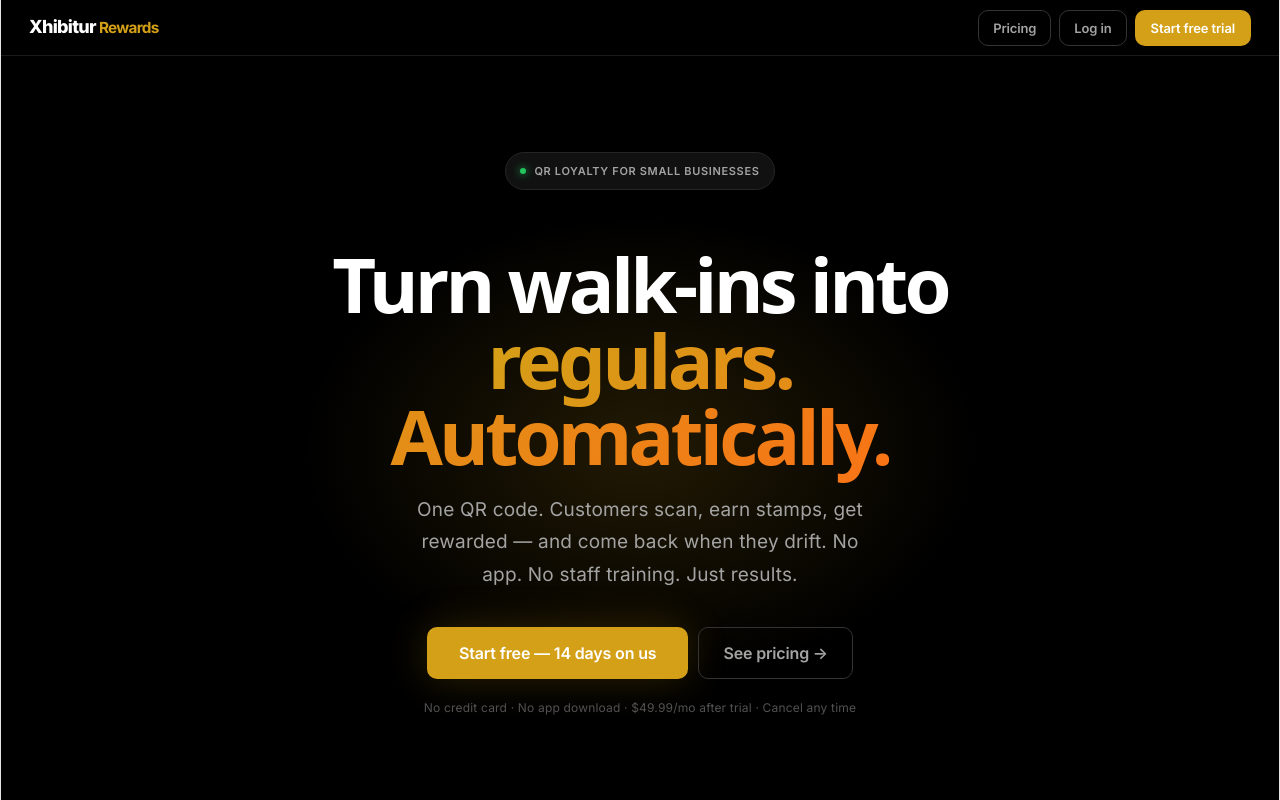
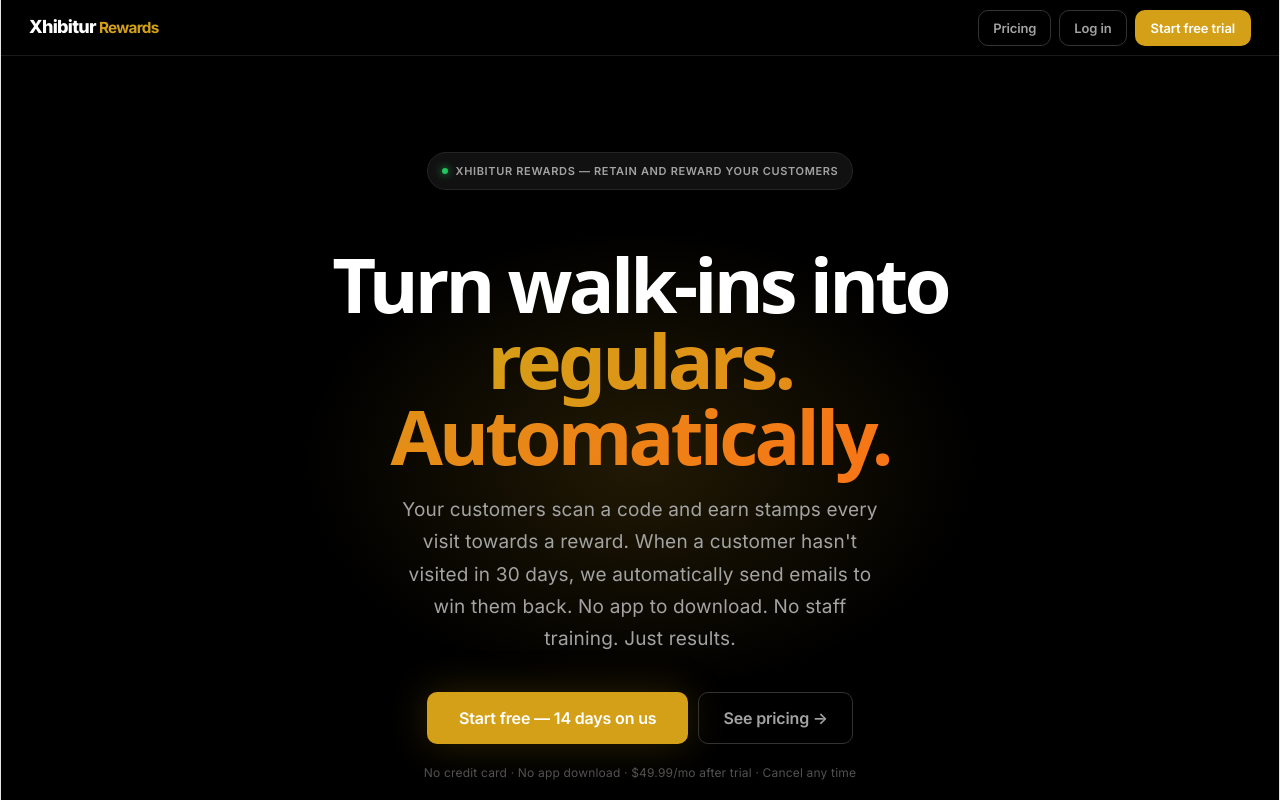
Before and after one commit to Xhibitur/xhibitur-rewards, a React (Vite) app: page / in a window 1280 px wide. Shown: the top 800 px of the page. Built offline with nearby package versions, Linux system fonts and the light colour scheme.

Commit message:
Update App.jsx

```diff
--- a/src/App.jsx
+++ b/src/App.jsx
@@ -625,14 +625,13 @@
         <div style={{ ...maxW(720),position:"relative" }}>
           <div style={{ display:"inline-flex",alignItems:"center",gap:8,background:C.bg2,border:`1px solid ${C.b2}`,borderRadius:99,padding:"5px 14px",marginBottom:24 }}>
             <span style={{ width:6,height:6,borderRadius:"50%",background:C.ok,boxShadow:`0 0 8px ${C.ok}`,display:"inline-block" }}/>
-            <span style={{ fontSize:11,fontWeight:600,color:C.t3,letterSpacing:".06em" }}>QR LOYALTY FOR SMALL BUSINESSES</span>
+            <span style={{ fontSize:11,fontWeight:600,color:C.t3,letterSpacing:".06em" }}>XHIBITUR REWARDS — RETAIN AND REWARD YOUR CUSTOMERS</span>
           </div>
           <h1 style={{ fontSize:`clamp(36px,7.5vw,76px)`,fontWeight:900,letterSpacing:"-.05em",lineHeight:1,marginBottom:20,color:C.t1 }}>
-            Turn walk-ins into<br/>
-            <span style={{ background:`linear-gradient(135deg,${C.vi},#f97316)`,WebkitBackgroundClip:"text",WebkitTextFillColor:"transparent" }}>regulars. Automatically.</span>
+            Turn walk-ins into <span style={{ background:`linear-gradient(135deg,${C.vi},#f97316)`,WebkitBackgroundClip:"text",WebkitTextFillColor:"transparent" }}>regulars. Automatically.</span>
           </h1>
           <p style={{ fontSize:`clamp(15px,2.2vw,19px)`,color:C.t3,lineHeight:1.7,maxWidth:480,margin:"0 auto 36px" }}>
-            One QR code. Customers scan, earn stamps, get rewarded — and come back when they drift. No app. No staff training. Just results.
+            Your customers scan a code and earn stamps every visit towards a reward. When a customer hasn't visited in 30 days, we automatically send emails to win them back. No app to download. No staff training. Just results.
           </p>
           <div style={{ display:"flex",gap:10,justifyContent:"center",flexWrap:"wrap",marginBottom:16 }}>
             <button onClick={()=>nav("signup")} style={{ ...btnP(),fontSize:mob?15:16,padding:"15px 32px",boxShadow:`0 0 40px ${C.viGlo}`,width:mob?"100%":"auto",maxWidth:mob?320:undefined }}>Start free — 14 days on us</button>
@@ -842,7 +841,7 @@
       <section style={{ ...sec(),borderBottom:`1px solid ${C.b1}` }}>
         <div style={{ ...maxW(900) }}>
           <div style={{ textAlign:"center",marginBottom:mob?32:48 }}>
-            <h2 style={{ fontSize:`clamp(20px,3vw,34px)`,fontWeight:900,letterSpacing:"-.04em",color:C.t1,marginBottom:10 }}>Built for every Harlem business</h2>
+            <h2 style={{ fontSize:`clamp(20px,3vw,34px)`,fontWeight:900,letterSpacing:"-.04em",color:C.t1,marginBottom:10 }}>Built for every business</h2>
             <p style={{ fontSize:14,color:C.t4 }}>If you have walk-in customers, Xhibitur Rewards works for you.</p>
           </div>
           <div style={{ display:"grid",gridTemplateColumns:mob?"repeat(2,1fr)":"repeat(4,1fr)",gap:10 }}>
@@ -882,7 +881,7 @@
         <div style={{ position:"absolute",top:"50%",left:"50%",transform:"translate(-50%,-50%)",width:600,height:400,background:`radial-gradient(ellipse,rgba(212,160,23,.14) 0%,transparent 68%)`,pointerEvents:"none" }}/>
         <div style={{ ...maxW(600),position:"relative" }}>
           <h2 style={{ fontSize:`clamp(28px,5vw,58px)`,fontWeight:900,letterSpacing:"-.05em",marginBottom:14,lineHeight:1.05,color:C.t1 }}>Ready to build loyalty<br/><span style={{ color:C.vi }}>that runs itself?</span></h2>
-          <p style={{ color:C.t4,fontSize:mob?14:15,marginBottom:32,lineHeight:1.7 }}>Join Harlem's smartest small businesses. Set up in 5 minutes. No app. No tech skills. Just customers coming back.</p>
+          <p style={{ color:C.t4,fontSize:mob?14:15,marginBottom:32,lineHeight:1.7 }}>Set up in 5 minutes. No app. No tech skills. Just customers coming back.</p>
           <button onClick={()=>nav("signup")} style={{ ...btnP(),fontSize:mob?15:17,padding:mob?"15px 28px":"17px 44px",boxShadow:`0 0 60px ${C.viGlo}`,width:mob?"100%":"auto",maxWidth:mob?320:undefined }}>Start free — 14 days on us →</button>
           <div style={{ marginTop:14,fontSize:12,color:C.t4 }}>$49.99/month after · Cancel any time · No credit card needed</div>
         </div>
```
